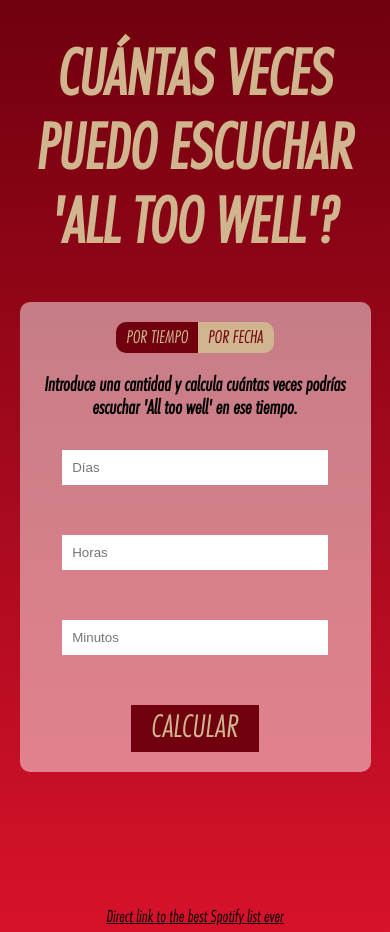
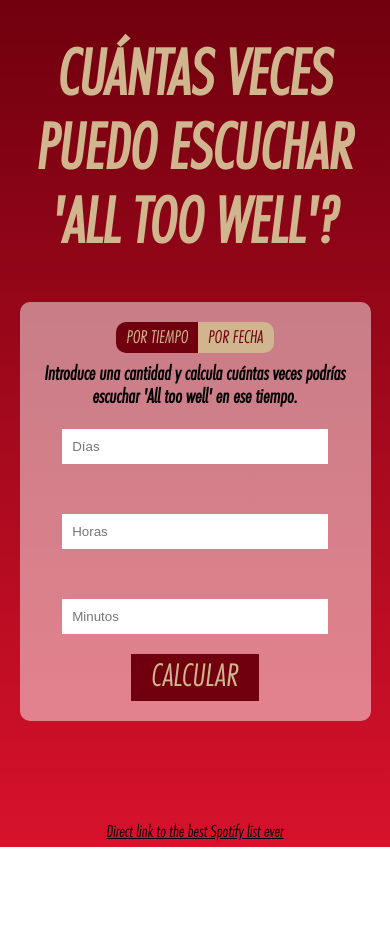
Before and after one commit to clau-sure/all-too-well, a React (Create React App) app: page / in a window 390 px wide. After the commit the page ends 847 px from the top, so only its background shows below. Built offline with nearby package versions, Linux system fonts and the light colour scheme.

Commit message:
translated texts

```diff
--- a/src/App.scss
+++ b/src/App.scss
@@ -19,7 +19,7 @@
 .content {
   min-height: 750px;
   @media (max-width: 600px) {
-    min-height: 71vh;
+    min-height: 61vh;
   }
   .container {
     width: 790px;
@@ -32,7 +32,7 @@
     flex-wrap: nowrap;
     justify-content: flex-start;
     align-items: center;
-    margin-bottom: 20px;
+    padding-bottom: 20px;
     @media (max-width: 600px) {
       width: 90vw;
     }
@@ -69,11 +69,11 @@
     }
 
     h3 {
-      margin: auto 10px;
+      margin: 10px;
     }
 
     .inputs {
-      margin-bottom: 50px;
+      margin-bottom: 20px;
       width: 100%;
       margin-top: -40px;
     }
@@ -86,7 +86,7 @@
     }
 
     .inputDate {
-      margin-top: 108px;
+/*       margin-top: 108px; */
     }
 
     .button {
@@ -99,23 +99,9 @@
       text-transform: uppercase;
       font-size: 30px;
       padding: 5px 20px;
-      margin-bottom: 20px;
     }
   }
 
-  .folded {
-    height: 450px;
-    @media (max-width: 600px) {
-      height: 470px;
-    }
-  }
-
-  .expanded {
-    height: 640px;
-    @media (max-width: 600px) {
-      height: 710px;
-    }
-  }
 
   .song-link {
     margin-top: 25px;
@@ -125,6 +111,7 @@
     font-size: 40px;
     margin-bottom: 10px;
     max-width: 80vw;
+    margin-top: 20px;
     .result {
       color: #70000e;
     }
--- a/src/InputCard.jsx
+++ b/src/InputCard.jsx
@@ -9,21 +9,34 @@
   const contextValue = useContext(LangContext);
 
   const [allTooWells, setAllTooWells] = useState(0);
-  const [request, setRequest] = useState({days: 0, hours: 0, minutes: 0});
+  const [request, setRequest] = useState({ days: 0, hours: 0, minutes: 0 });
   const [show, setShow] = useState(false);
   const [error, setError] = useState(true);
   const [enterTime, setEnterTime] = useState(true)
 
-  function setFormData (event) {
-    const {name, value} = event.target;
-    setRequest(prevRequest => ({
-      ...prevRequest,
-      [name]: value
-    }));
+  function setFormData(event) {
+    if (enterTime) {
+      const { name, value } = event.target;
+      setRequest(prevRequest => ({
+        ...prevRequest,
+        [name]: value
+      }));
+    } else {
+      const today = new Date().toLocaleDateString("en-US").split(" ", 1)[0];
+      const date = new Date(event.target.value).toLocaleDateString("en-US");
+      if (date < today) {
+        setError(true);
+        setShow(true);
+      } else {
+        let total = Math.abs(new Date(date) - new Date(today)) / 1000;
+        const days = total / 86400;
+        setRequest({days: days, hours: 0, minutes: 0});
+      }
+    }
   }
 
-  function convertInAllTooWell () {
-    if (request.days === 0 && request.hours === 0 && request.minutes === 0 ) {
+  function convertInAllTooWell() {
+    if (request.days === 0 && request.hours === 0 && request.minutes === 0) {
       setError(true);
     } else {
       setError(false);
@@ -35,24 +48,26 @@
     setShow(true);
   }
 
-  function changeMode () {
-    console.log(enterTime)
+  function changeMode() {
     setEnterTime(enterTime => !enterTime);
-}
+    setShow(false)
+    setError(false)
+    setRequest({days: 0, hours: 0, minutes: 0})
+  }
   return (
-    <div className={'container' + (show ? ' expanded' : ' folded')}>
+    <div className='container'>
       <Switch enterTime={enterTime} changeMode={changeMode} />
       <h3 className={enterTime ? ' ' : ' hidden'}>{contextValue.dictionary.time_explanation}</h3>
       <h3 className={enterTime ? ' hidden' : ' '}>{contextValue.dictionary.date_explanation}</h3>
       <div className={'inputs' + (enterTime === true ? ' ' : ' hidden')}>
         <input className="input" type="number" placeholder={contextValue.dictionary.days} name="days" onChange={setFormData} />
-        <input className="input" type="number" placeholder={contextValue.dictionary.hours} name="hours" onChange={setFormData}/>
-        <input className="input" type="number" placeholder={contextValue.dictionary.minutes} name="minutes" onChange={setFormData}/>
+        <input className="input" type="number" placeholder={contextValue.dictionary.hours} name="hours" onChange={setFormData} />
+        <input className="input" type="number" placeholder={contextValue.dictionary.minutes} name="minutes" onChange={setFormData} />
       </div>
       <div className={'inputs' + (enterTime ? ' hidden' : ' ')}>
-        <input className="input inputDate" type="date" placeholder="Select a date" name="date" onChange={setFormData} />
+        <input className="input inputDate" type="date" placeholder="Select a date" name="date" onChange={setFormData}/>
       </div>
-      <input type="submit" value={contextValue.dictionary.calculate} className={'button' + (!enterTime  ? ' inputDate' : ' ')} onClick={convertInAllTooWell} />
+      <input type="submit" value={contextValue.dictionary.calculate} className="button" onClick={convertInAllTooWell} />
       <div className={(show ? '' : 'hidden')}>
         <Result setShow={setShow} allTooWells={allTooWells} error={error} />
       </div>
--- a/src/Lang/en.json
+++ b/src/Lang/en.json
@@ -8,7 +8,7 @@
     "hours": "Hours",
     "minutes": "Minutes",
     "calculate": "Calculate",
-    "error": "You have to add some times :(",
+    "error": "Add a valid time :(",
     "result1": "You can play All Too Well ",
     "result2": " times",
     "start": "Want to start now?",
--- a/src/Lang/es.json
+++ b/src/Lang/es.json
@@ -8,7 +8,7 @@
     "hours": "Horas",
     "minutes": "Minutos",
     "calculate": "Calcular",
-    "error": "Tienes que añadir un valor :(",
+    "error": "Añade un tiempo válido :(",
     "result1": "Puedes escuchar All Too Well ",
     "result2": " veces",
     "start": "¿Quieres empezar ya?",
```
